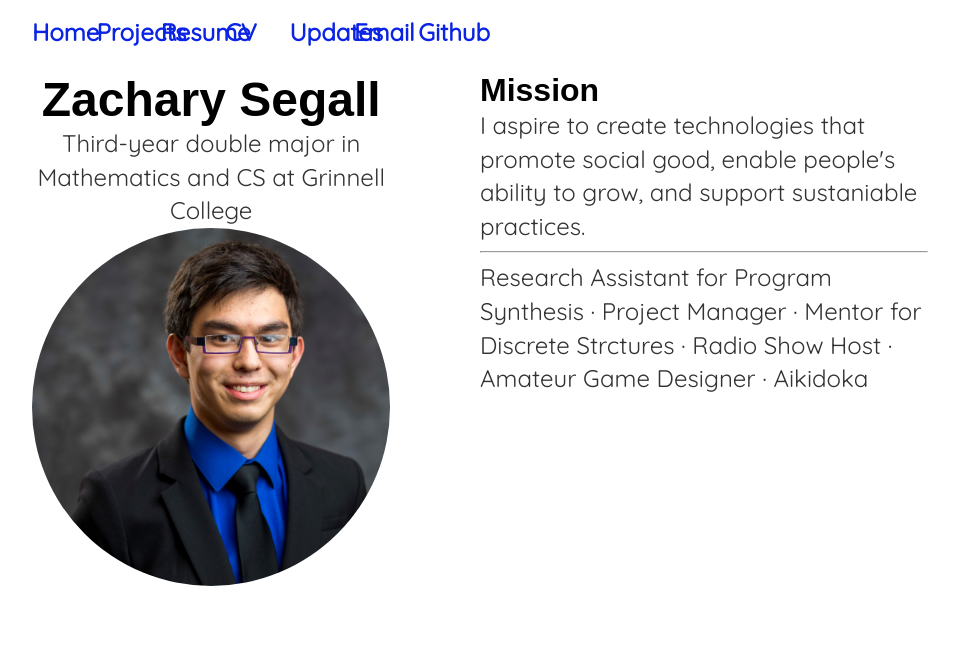
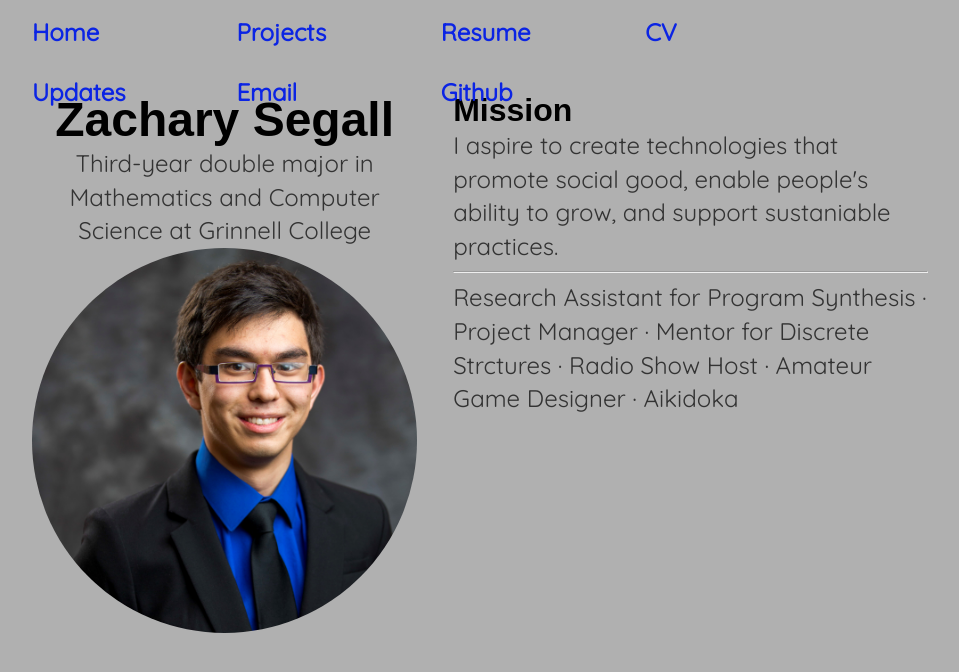
Before and after one commit to ZHHSegall/zhhsegall.github.io, a Jekyll site: the page built from index.html, in a window 1280 px wide. Shown: the top 672 px of the page, without its empty margins (160-1119 px from the left). Built offline with Jekyll 4.4.1, drawn with Linux system fonts in a browser that asks for light colours.

Commit message:
Adjust size of nav bar buttons

```diff
--- a/css/main.css
+++ b/css/main.css
@@ -1,17 +1,19 @@
 body {
     margin: 10px auto 60px;
     width: 70%;
+    background-color: #B0B0B0;
 }
 nav ul, footer ul {
     font-family:"Quicksand", sans-serif;
     padding: 0px;
     list-style: none;
     font-weight: bold;
+    height: 60px
 }
 nav ul li, footer ul li {
     display: inline-block;
-    height: 40px;
-    width: 60px;
+    height: 60px;
+    width: 200px;
 }
 nav ul li a{
     color: #0B24E4;
--- a/index.html
+++ b/index.html
@@ -4,14 +4,14 @@ title: Zachary Hong Hui Segall
 ---
 <div class="blurb">
 	<div id="container" style="width:100%;">
-  		<div id="image" style="float:left; width:40%;">
+  		<div id="image" style="float:left; width:43%;">
   		<center>
   			<h1> Zachary Segall </h1>
-  			<p>  Third-year double major in Mathematics and CS at Grinnell College</p>
+  			<p>  Third-year double major in Mathematics and Computer Science at Grinnell College</p>
 			<img class="img-circle" src="me.jpg">
 		</center>
   		</div>
-  		<div id="about" style="float:right; width:50%">
+  		<div id="about" style="float:right; width:53%">
   			<h3> Mission </h3>
   			<p> I aspire to create technologies that promote
   				social good, enable people's ability to grow,
```
